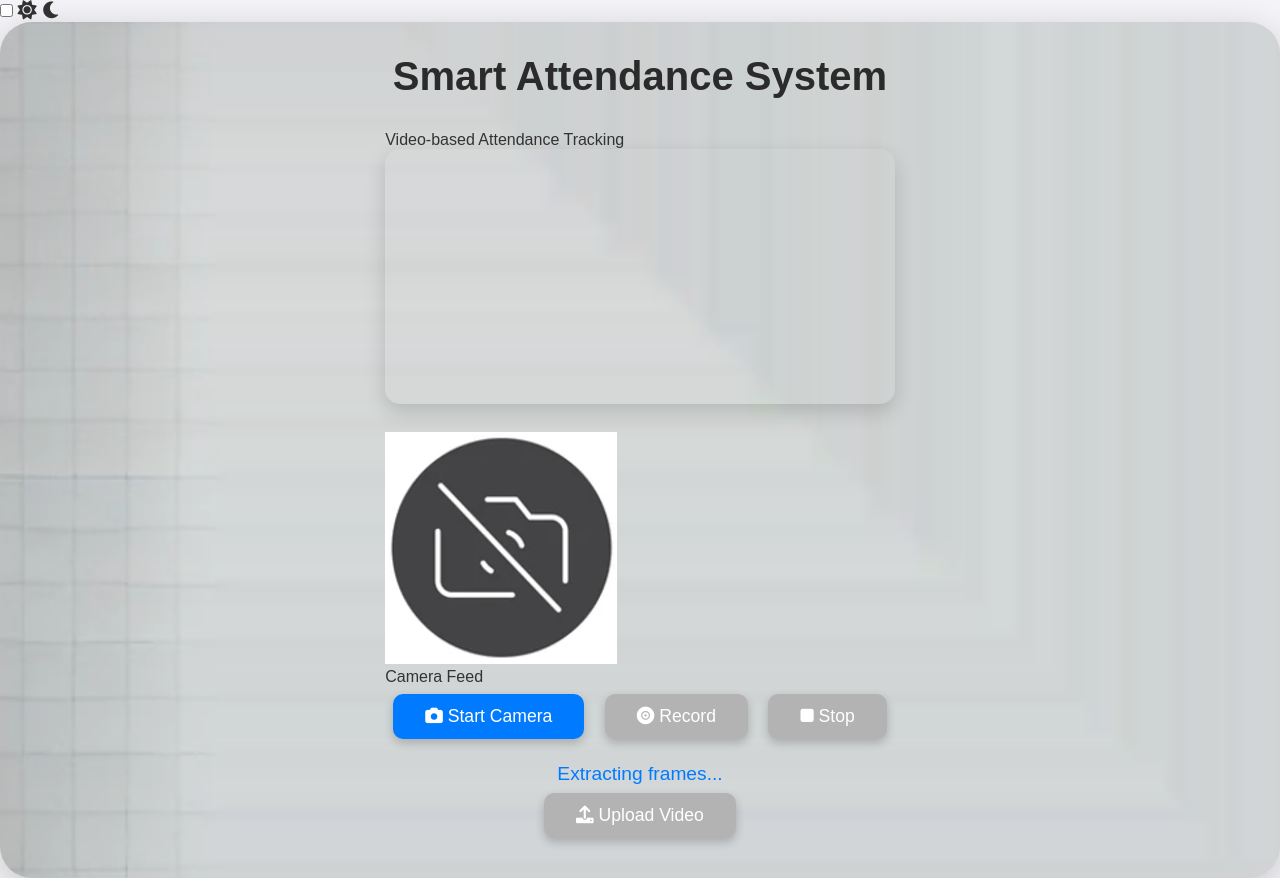
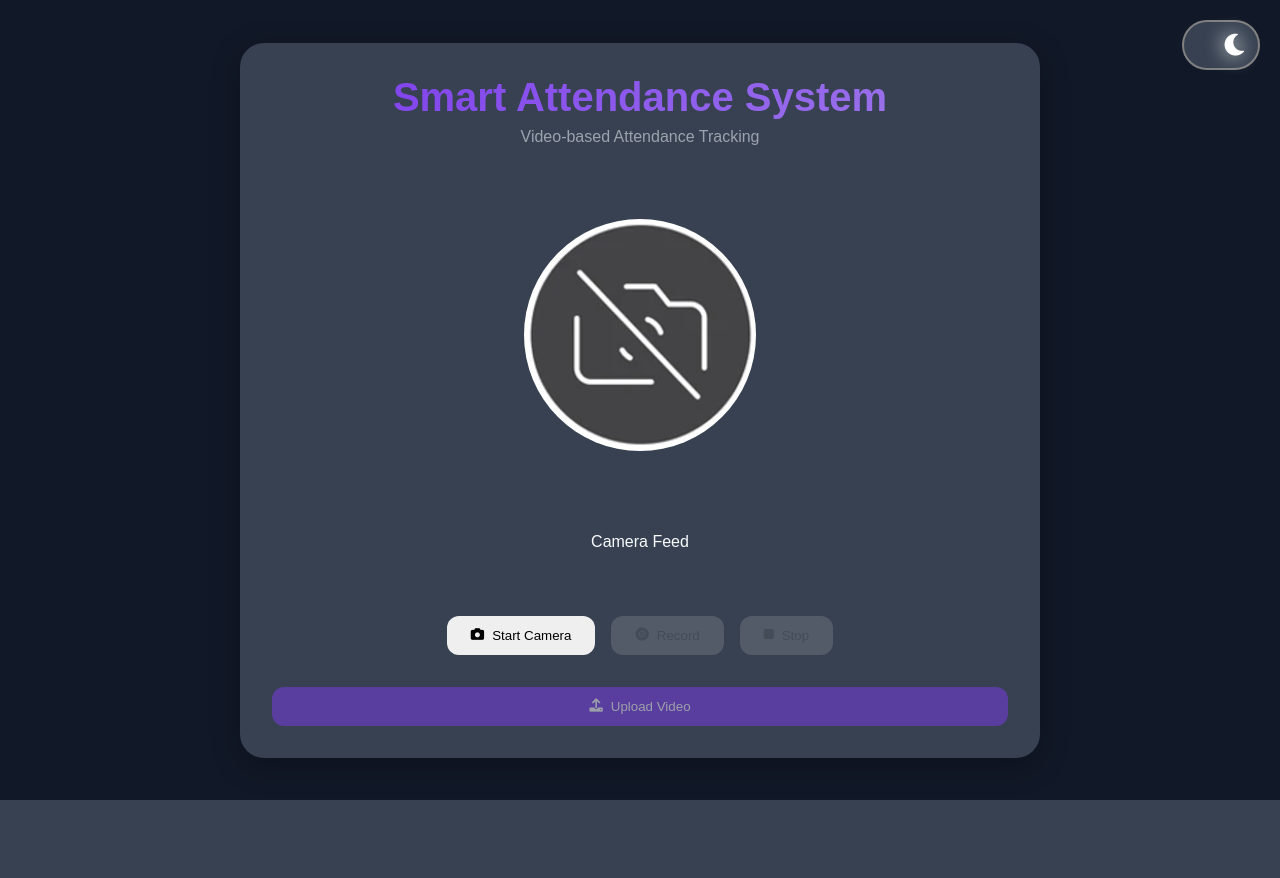
Before and after one commit to Bbs1412/SmartAttendanceSystem, a Flask app: page / in a window 1280 px wide. After the commit the page ends 800 px from the top, so only its background shows below. Run offline with Flask 3, Linux system fonts and the light colour scheme; parts of the project's set-up code (start-up, migrations or seed data) failed here and were passed over.

Commit message:
Enhance styling and theming in CSS with new variables and layout adjustments

```diff
--- a/assets/style.css
+++ b/assets/style.css
@@ -1,198 +1,314 @@
-/* General Reset */
+/* ===================================================================================== */
+/* Main body formatting */
+/* ===================================================================================== */
+
+
+:root {
+    --primary-color: #7C3AED;
+    --success-color: #10B981;
+    --danger-color: #EF4444;
+    --text-primary: #F9FAFB;
+    --text-secondary: #9CA3AF;
+    --bg-primary: #111827;
+    --bg-secondary: #1F2937;
+    --card-bg: #374151;
+    --shadow-color: rgba(0, 0, 0, 0.25);
+}
+
+[data-theme="light"] {
+    --primary-color: #6D28D9;
+    --success-color: #059669;
+    --danger-color: #DC2626;
+    --text-primary: #111827;
+    --text-secondary: #4B5563;
+    --bg-primary: #F9FAFB;
+    --bg-secondary: #F3F4F6;
+    --card-bg: #FFFFFF;
+    --shadow-color: rgba(0, 0, 0, 0.1);
+}
+
+
 * {
     margin: 0;
     padding: 0;
     box-sizing: border-box;
     font-family: 'Arial', sans-serif;
+    /* font-family: 'Inter', sans-serif; */
 }
 
 body {
+    margin: 0;
+    padding: 0;
+    background-color: var(--bg-primary);
+    color: var(--text-primary);
+    /* transition: 0.2s; */
+    transition: all 0.3s ease;
+
+}
+
+
+/* ===================================================================================== */
+/* Theme switch */
+/* ===================================================================================== */
+
+
+input[type="checkbox"] {
+    display: none;
+}
+
+label {
+    position: fixed;
+    top: 20px;
+    right: 20px;
+    border: 2px solid gray;
+    border-radius: 30px;
+    padding: 10px;
+    cursor: pointer;
+    z-index: 1000;
+    background: var(--card-bg);
+    /* background: var(--bg-secondary); */
+}
+
+
+.fa-sun {
+    color: orange;
+    font-size: 25px;
+    text-shadow: 0px 0px 20px orange;
+    transform: translateX(25px);
+    opacity: 0;
+    transition: 0.3s;
+}
+
+.fa-moon {
+    color: white;
+    font-size: 25px;
+    text-shadow: 0px 0px 20px white;
+    transform: translateX(0px);
+    opacity: 1;
+    transition: 0.3s;
+}
+
+#switch-button:checked~label .fa-sun {
+    opacity: 1;
+    transform: translateX(0px);
+}
+
+#switch-button:checked~label .fa-moon {
+    opacity: 0;
+    transform: translateX(-25px);
+}
+
+#switch-button:checked~.container {
     background-color: #f4f4f9;
     color: #333;
 }
 
-/* Main Container */
-#main {
-    display: flex;
-    flex-direction: column;
-    align-items: center;
-    justify-content: center;
+#switch-button:checked~.container .card {
+    background-color: #ffffff;
+}
+
+.container {
     min-height: 100vh;
     padding: 2rem;
-    background-color: #ffffff;
-    border-radius: 2rem;
-    box-shadow: 0px 10px 40px rgba(0, 0, 0, 0.2);
-    position: relative;
-    background-image: url('/assets/image.png');
-    background-size: cover;
-    background-repeat: no-repeat;
-    background-position: center;
+    display: grid;
+    place-items: center;
 }
 
-/* Title */
+
+.theme-switch {
+    position: fixed;
+    top: 2rem;
+    right: 2rem;
+    z-index: 100;
+}
+
+.theme-switch button {
+    background: var(--card-bg);
+    border: none;
+    border-radius: 50%;
+    width: 3rem;
+    height: 3rem;
+    cursor: pointer;
+    display: grid;
+    place-items: center;
+    box-shadow: 0 4px 6px var(--shadow-color);
+    transition: transform 0.3s ease;
+}
+
+.theme-switch button:hover {
+    transform: scale(1.1);
+}
+
+.theme-switch img {
+    width: 1.5rem;
+    height: 1.5rem;
+}
+
+
+/* ===================================================================================== */
+/* Video box and placeholders */
+/* ===================================================================================== */
+
+.card {
+    background: var(--card-bg);
+    border-radius: 1.5rem;
+    padding: 2rem;
+    width: 100%;
+    max-width: 800px;
+    box-shadow: 0 8px 30px var(--shadow-color);
+}
+
+.card-header {
+    text-align: center;
+    margin-bottom: 2rem;
+}
+
 h1 {
     font-size: 2.5rem;
-    color: #2b2b2b;
-    margin-bottom: 2rem;
-    text-align: center;
-    font-weight: bold;
+    margin-bottom: 0.5rem;
+    background: linear-gradient(135deg, var(--primary-color), #9F7AEA);
+    -webkit-background-clip: text;
+    background-clip: text;
+    -webkit-text-fill-color: transparent;
 }
 
-/* Form Styles */
-form {
-    display: flex;
-    flex-direction: column;
-    align-items: center;
-    width: 100%;
-    max-width: 600px;
+.subtitle {
+    color: var(--text-secondary);
 }
 
-label {
-    font-size: 1.2rem;
-    color: #333;
-    margin-bottom: 1rem;
+.video-wrapper {
+    margin: 2rem 0;
+}
+
+.video-container {
+    position: relative;
+    aspect-ratio: 16/9;
+    /* background: var(--bg-secondary); */
+    border-radius: 1rem;
+    overflow: hidden;
+    margin-bottom: 1.5rem;
+    /* color: var(--text-primary); */
 }
 
 video {
     width: 100%;
-    max-width: 640px;
-    height: auto;
-    border-radius: 15px;
-    box-shadow: 0px 8px 20px rgba(0, 0, 0, 0.15);
-    margin-bottom: 1.5rem;
+    height: 100%;
+    object-fit: cover;
 }
 
-/* Button Styles */
-button {
-    background-color: #007BFF;
-    color: white;
-    border: none;
-    padding: 0.75rem 2rem;
-    font-size: 1.1rem;
-    border-radius: 10px;
-    cursor: pointer;
-    transition: background-color 0.3s ease;
-    margin: 0.5rem;
-    box-shadow: 0px 4px 10px rgba(0, 0, 0, 0.2);
+.placeholder {
+    position: absolute;
+    inset: 0;
+    display: grid;
+    place-items: center;
+    /* background: var(--bg-secondary); */
 }
 
-button:hover {
-    background-color: #0056b3;
+#placeholderImage2 {
+    object-fit: cover;
+    border-radius: 50%;
+    /* transform: scale(1.2); */
 }
 
-button:disabled {
-    background-color: #b3b3b3;
+
+/* ===================================================================================== */
+/* Control buttons on UI */
+/* ===================================================================================== */
+
+
+.controls {
+    display: flex;
+    gap: 1rem;
+    justify-content: center;
+    flex-wrap: wrap;
+}
+
+.btn {
+    display: flex;
+    align-items: center;
+    gap: 0.5rem;
+    padding: 0.75rem 1.5rem;
+    border-radius: 0.75rem;
+    border: none;
+    font-weight: 500;
+    cursor: pointer;
+    transition: all 0.3s ease;
+}
+
+.primary-btn {
+    background: var(--primary-color);
+    color: white;
+}
+
+.success-btn {
+    background: var(--success-color);
+    color: white;
+}
+
+.danger-btn {
+    background: var(--danger-color);
+    color: white;
+}
+
+.submit-btn {
+    background: var(--primary-color);
+    color: white;
+    width: 100%;
+    justify-content: center;
+    margin-top: 1rem;
+}
+
+.btn:disabled {
+    opacity: 0.5;
     cursor: not-allowed;
 }
 
-/* Error Box */
-#errBox {
+/* ===================================================================================== */
+/* Modal and spinner */
+/* ===================================================================================== */
+
+.status-message {
     display: none;
-    /* Initially hidden */
-    flex-direction: column;
-    /* Stack items vertically when displayed */
     align-items: center;
-    /* Center horizontally */
-    justify-content: center;
-    /* Center vertically */
+    gap: 0.5rem;
+    color: var(--text-secondary);
+}
+
+.spinner {
+    width: 1.5rem;
+    height: 1.5rem;
+    border: 2px solid var(--text-secondary);
+    border-top-color: transparent;
+    border-radius: 50%;
+    animation: spin 1s linear infinite;
+}
+
+@keyframes spin {
+    to {
+        transform: rotate(360deg);
+    }
+}
+
+/* this is the total page bg */
+.modal {
+    display: none;
     position: fixed;
+    inset: 0;
+    /* Set alpha=0.5 for the background to be semi-transparent */
+    background: rgba(0, 0, 0, 0.5);
+    backdrop-filter: blur(4px);
+    z-index: 1000;
+}
+
+/* this is the main box */
+.modal-content {
+    /* background: var(--card-bg); */
+    background: var(--bg-secondary);
+    padding: 2rem;
+    border-radius: 1rem;
+    position: absolute;
     top: 50%;
     left: 50%;
     transform: translate(-50%, -50%);
-    width: 40%;
-    height: auto;
-    background-color: #2b2b2b;
-    color: white;
-    border-radius: 1.5rem;
-    text-align: center;
-    z-index: 999;
-    box-shadow: 0px 10px 30px rgba(0, 0, 0, 0.3);
-}
-
-/* Upload Status and Attendance Div */
-#upload_status {
-
-    font-size: 1.2rem;
-    color: #4BB543;
-}
-
-#attendance_div {
-    display: flex;
-    flex-direction: column;
-    /* Stack items vertically */
-    align-items: center;
-    gap: 1rem;
-    /* Adds spacing between stacked elements */
-    margin-top: 2rem;
-}
-
-#attendance_div img {
-    width: 200px;
-    height: 200px;
-
-}
-
-#calc_attend {
-    color: #ddd;
-    font-size: 1.2rem;
-}
-
-#extracting_wait {
-    color: #007BFF;
-    font-size: 1.2rem;
-    margin-top: 1rem;
     text-align: center;
 }
-
-/* Loader Styles */
-#loader {
-    display: none;
-    position: fixed;
-    top: 50%;
-    left: 50%;
-    height: 150px;
-    /* Increased size */
-    width: 150px;
-    /* Increased size */
-    transform: translate(-50%, -50%);
-    z-index: 1000;
-}
-
-#loader img {
-    width: 150px;
-    /* Increased size */
-    height: 150px;
-    /* Increased size */
-}
-
-.video-container {
-    position: relative;
-    width: 100%;
-
-}
-
-#placeholderImage {
-    position: absolute;
-    top: 0;
-    left: 0;
-    width: 100%;
-    height: 100%;
-
-    border-radius: 15px;
-
-}
-
-#upload_status,
-#load,
-#calc_attend {
-    flex: 1;
-    /* Make each item take up equal space */
-    text-align: center;
-    /* Center the text inside each column */
-    padding: 20px;
-}
-
-#load {
-    height: 100px;
-    width: 100px;
-}
```
